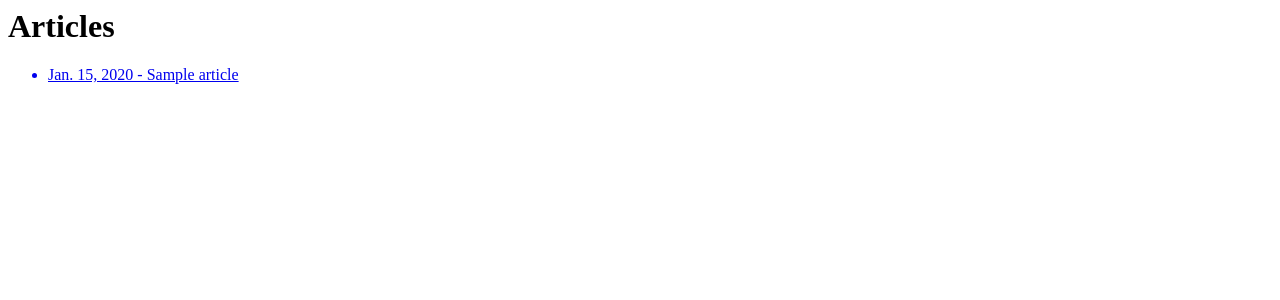
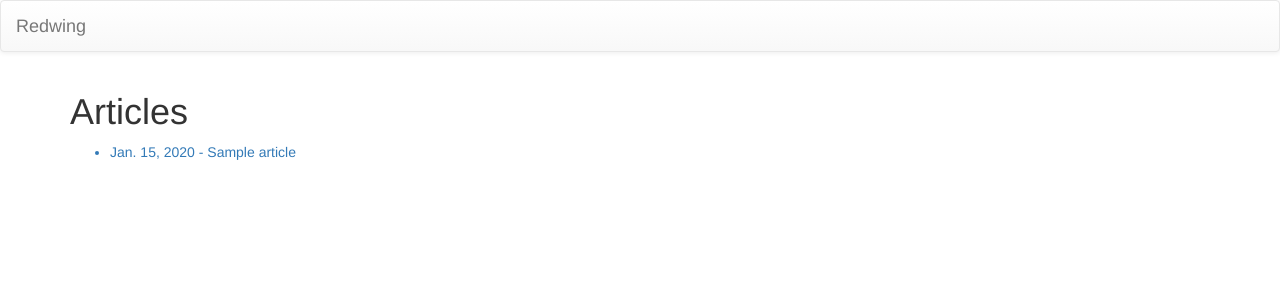
Before and after one commit to meikuam/Redwing, a Django app: page / in a window 1280 px wide. Shown: the top 300 px of the page. Run offline with Django 3.2, Linux system fonts and the light colour scheme; tables that the repository leaves empty hold one stand-in row (values such as "Sample post"); some libraries are stand-ins or nearby versions.

Commit message:
bootstrap added

```diff
--- a/news/templates/news/article_detail.html
+++ b/news/templates/news/article_detail.html
@@ -1,3 +1,8 @@
+{% extends './base.html' %}
+
+{% block content %}
 <h1>{{ object.title }}</h1>
 <p>{{ object.published }}</p>
 <p>{{ object.content | safe }}</p>
+
+{% endblock %}
--- a/news/templates/news/article_list.html
+++ b/news/templates/news/article_list.html
@@ -1,10 +1,14 @@
+{% extends './base.html' %}
+
+{% block content %}
 <h1>Articles</h1>
 <ul>
 {% for article in object_list %}
 <a href="{{ article.get_absolute_url }}">
-	    <li>{{ article.published|date }} - {{ article.title }}</li>
+		<li>{{ article.published|date }} - {{ article.title }}</li>
 	{% empty %}
-	    <li>No articles yet.</li>
+		<li>No articles yet.</li>
 	{% endfor %}
 	</ul>
 </a>
+{% endblock %}
--- /dev/null
+++ b/news/templates/news/base.html
@@ -0,0 +1,27 @@
+<!DOCTYPE html>
+<html>
+	<head>
+		<meta charset="UTF-8">
+		<title>Redwing</title>
+		<link rel="stylesheet" href="//maxcdn.bootstrapcdn.com/bootstrap/3.2.0/css/bootstrap.min.css">
+		<link rel="stylesheet" href="//maxcdn.bootstrapcdn.com/bootstrap/3.2.0/css/bootstrap-theme.min.css">
+		<link href='//fonts.googleapis.com/css?family=Lobster&subset=latin,latin-ext' rel='stylesheet' type='text/css'>
+	</head>
+	<body>
+		<nav class="navbar navbar-default">
+			<div class="container-fluid">
+				<div class="navbar-header">
+					<a class="navbar-brand" href="/">Redwing</a>
+				</div>
+			</div>
+		</nav>
+		<div class="content container">
+			<div class="row">
+				<div class="col-md-8">
+					{% block content %}
+					{% endblock %}
+				</div>
+			</div>
+		</div>
+	</body>
+</html>
```
